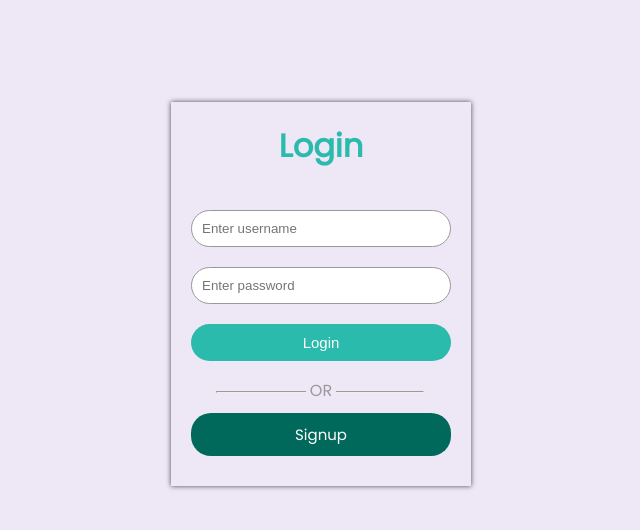
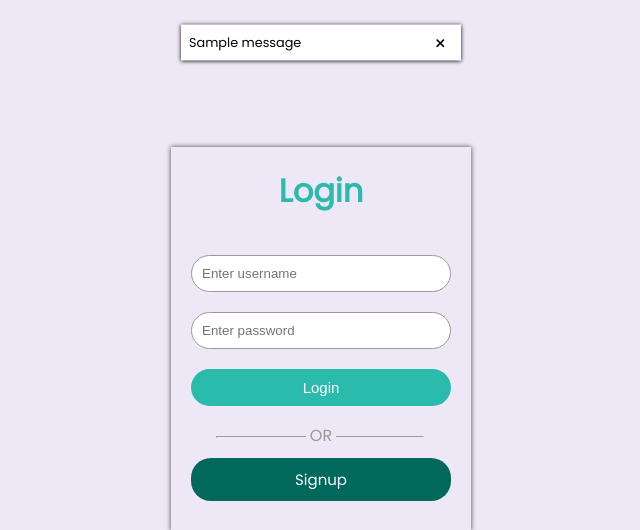
Before and after one commit to harishankar24/django_authentication, a Django app: page / in a window 1280 px wide. Shown: the top 530 px of the page, without its empty margins (319-959 px from the left). Run offline with Django 4.2, Linux system fonts and the light colour scheme; tables that the repository leaves empty hold one stand-in row (values such as "Sample post"); one stand-in notice (Sample message) is shown; some libraries are stand-ins or nearby versions.

Commit message:
Added toast notification on login page. This is version_4.

```diff
--- a/userss/templates/login.html
+++ b/userss/templates/login.html
@@ -4,6 +4,7 @@
     <meta charset="UTF-8">
     <meta http-equiv="X-UA-Compatible" content="IE=edge">
     <meta name="viewport" content="width=device-width, initial-scale=1.0">
+    <script src="https://kit.fontawesome.com/d16a2c668f.js" crossorigin="anonymous"></script>
     <title>Check</title>
     <style>
         @import url('https://fonts.googleapis.com/css2?family=Poppins&display=swap');
@@ -21,7 +22,6 @@
             margin: 8% auto 0;
             padding: 20px;
             text-align: center;
-            /* background-color: #c8c1f6; */
             box-shadow: 0 0 5px 0 rgba(0, 0, 0, 0.7);
         }
         .container h1{
@@ -81,9 +81,36 @@
             color: #fff;
             background-color: #00695c;
         }
+        .toast{
+            width: 350px;
+            margin: auto;
+            background-color: #fff;
+            padding: 10px;
+            position: relative;
+            top: 20px;
+            display: flex;
+            align-items: center;
+            box-shadow: 0 0 5px;
+            transform: scale(0.8);
+        }
+        .toast i.close{
+            position: absolute;
+            right: 15px;
+            cursor: pointer;
+            padding: 5px;
+        }
+        .toast i.close:hover{
+            color: red;
+        }
     </style>
 </head>
 <body>
+    {% for message in messages %}
+        <div class="toast" id="toast">
+            <p>{{ message }}</p>
+            <i class="fas fa-times close" onclick="turnoff()"></i>
+        </div>
+    {% endfor %}
     <div class="container">
         <h1>Login</h1>
         <form method='POST'>
@@ -97,5 +124,11 @@
         </form>
         <a href="{% url 'signup' %}" class="anchor-btn">Signup</a>
     </div>
+    <script>
+        let toast = document.getElementById('toast')
+        function turnoff(){
+            toast.style.display = 'none'
+        }
+    </script>
 </body>
 </html>
--- a/userss/views.py
+++ b/userss/views.py
@@ -1,4 +1,3 @@
-from django.http import HttpResponse
 from django.shortcuts import render, redirect
 from django.contrib.auth.models import User
 from django.contrib.auth import authenticate, login, logout
@@ -17,8 +16,7 @@ def SignupView(request):
         print(firstname, lastname, username, email, password )
         user = User.objects.create_user(username=username, email=email, password=password, first_name=firstname, last_name=lastname)
         user.save()
-        messages.info(request, 'Account created successfully!!')
-        # return HttpResponse("✔✔ User has been created successfully!! ")
+        messages.success(request, 'Account created successfully! 🙂')
     return render(request, 'signup.html')
 
 
@@ -31,7 +29,7 @@ def LoginView(request):
             login(request, user)
             return redirect('home')
         else:
-            return HttpResponse("☠ Either Username or Password is incorrect. ☠")
+            messages.error(request, "🙄 Login credentials incorrect.")
     return render(request, 'login.html')
 
 
```
